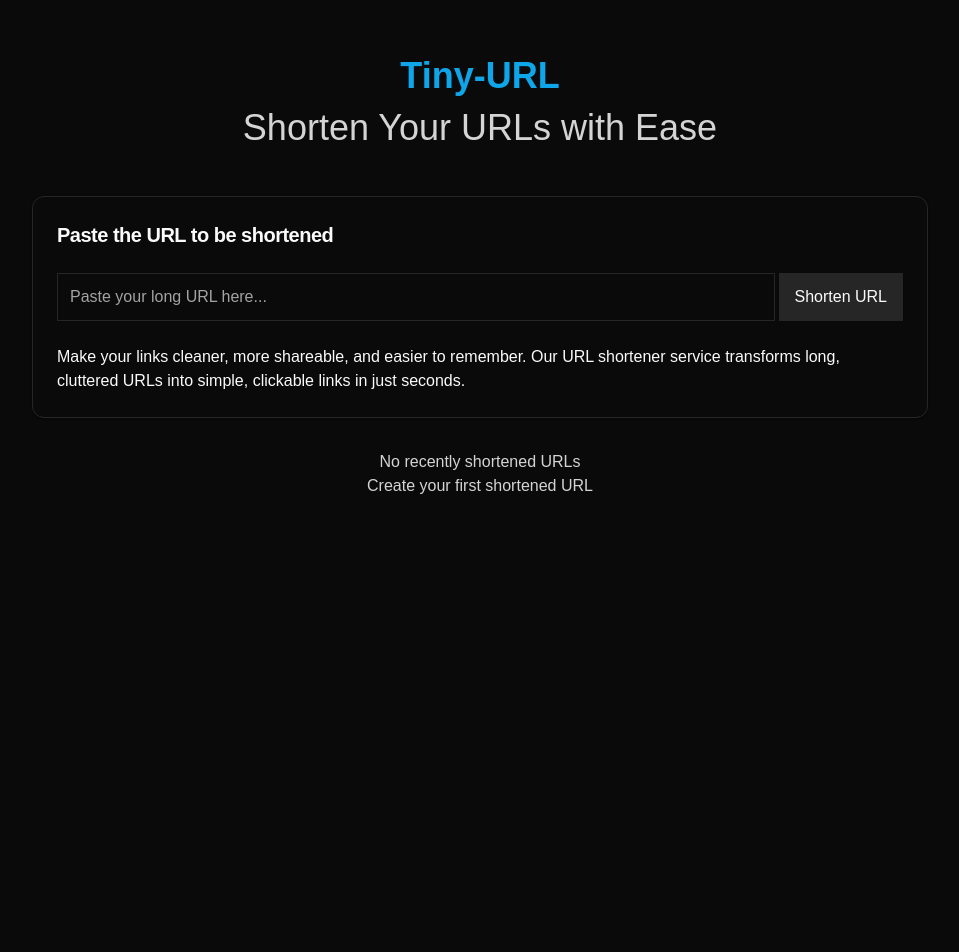
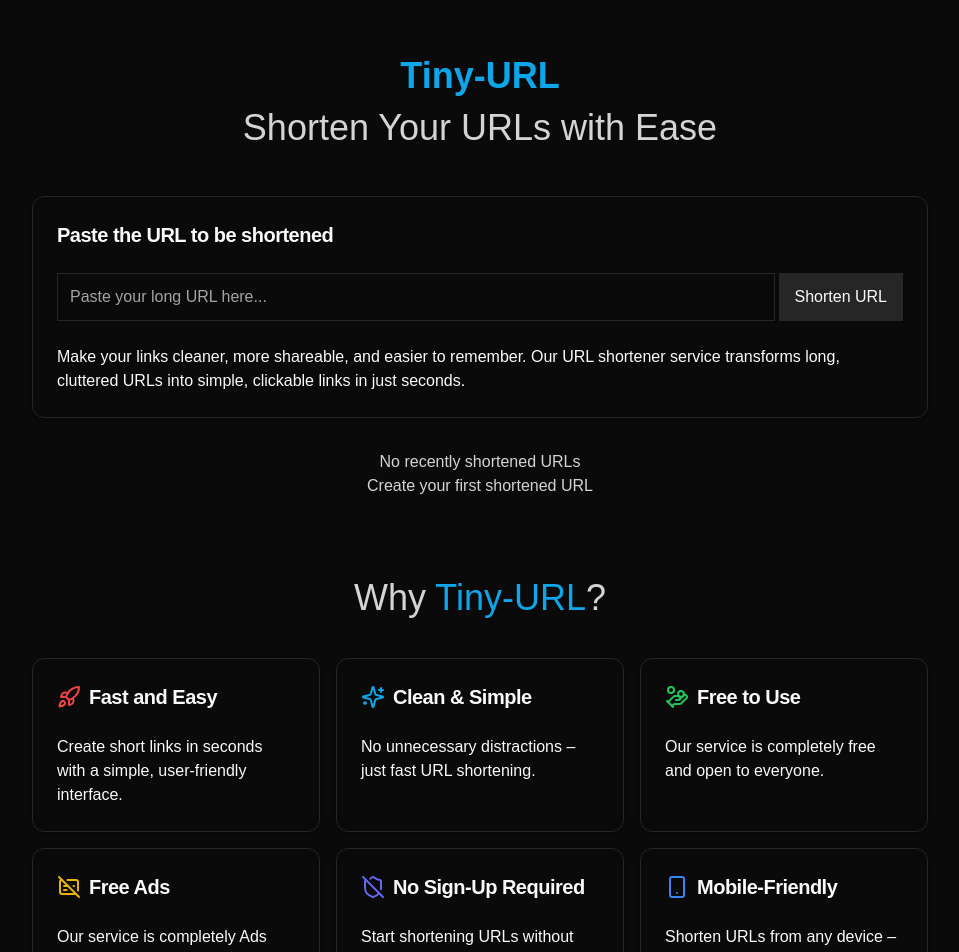
Before and after one commit to Kei-K23/tiny-url, a Next.js app: page / in a window 1280 px wide. Shown: the top 952 px of the page, without its empty margins (160-1119 px from the left). Before the commit the page ends 800 px from the top, so only its background shows below. Built offline with nearby package versions, Linux system fonts and the light colour scheme.

Commit message:
Add features section

```diff
--- /dev/null
+++ b/src/components/feature-item.tsx
@@ -0,0 +1,38 @@
+import { LucideProps } from "lucide-react";
+import React, { ForwardRefExoticComponent, RefAttributes } from "react";
+import { Card, CardContent, CardHeader, CardTitle } from "./ui/card";
+
+type FeatureItemProps = {
+  Icon: ForwardRefExoticComponent<
+    Omit<LucideProps, "ref"> & RefAttributes<SVGSVGElement>
+  >;
+  color: string;
+  title: string;
+  description: string;
+};
+
+export default function FeatureItem({
+  Icon,
+  color,
+  title,
+  description,
+}: FeatureItemProps) {
+  return (
+    <Card className="group hover:shadow-md hover:shadow-neutral-700 transition-all">
+      <CardHeader>
+        <CardTitle className="text-lg md:text-xl flex items-center gap-2">
+          <Icon
+            className="group-hover:animate-bounce"
+            style={{
+              color: color,
+            }}
+          />
+          <span>{title}</span>
+        </CardTitle>
+      </CardHeader>
+      <CardContent>
+        <p>{description}</p>
+      </CardContent>
+    </Card>
+  );
+}
--- /dev/null
+++ b/src/components/features-section.tsx
@@ -0,0 +1,24 @@
+import { FEATURES } from "@/constants";
+import React from "react";
+import FeatureItem from "./feature-item";
+
+export default function FeaturesSection() {
+  return (
+    <div className="my-20 max-w-4xl mx-auto">
+      <h2 className="text-center text-2xl md:text-4xl text-neutral-300">
+        Why <span className="text-sky-500">Tiny-URL</span>?
+      </h2>
+      <div className="mt-10 grid grid-cols-3 gap-4 ">
+        {FEATURES.map(({ Icon, title, description, color }) => (
+          <FeatureItem
+            key={title}
+            title={title}
+            description={description}
+            Icon={Icon}
+            color={color}
+          />
+        ))}
+      </div>
+    </div>
+  );
+}
--- a/src/components/home-screen.tsx
+++ b/src/components/home-screen.tsx
@@ -7,6 +7,7 @@
 import { columns } from "./data-table/columns";
 import { URLMapping } from "@/type";
 import { getStorageItems } from "@/lib/storage";
+import FeaturesSection from "./features-section";
 
 export default function HomeScreen() {
   const [longURL, setLongURL] = useState<string>("");
@@ -60,6 +61,7 @@
           <p>Create your first shortened URL</p>
         </div>
       )}
+      <FeaturesSection />
     </main>
   );
 }
--- /dev/null
+++ b/src/constants.ts
@@ -0,0 +1,49 @@
+import {
+  CaptionsOff,
+  HandCoins,
+  Rocket,
+  ShieldOff,
+  Smartphone,
+  Sparkles,
+} from "lucide-react";
+
+export const FEATURES = [
+  {
+    Icon: Rocket,
+    color: "#ef4444",
+    title: "Fast and Easy",
+    description:
+      "Create short links in seconds with a simple, user-friendly interface.",
+  },
+  {
+    Icon: Sparkles,
+    color: "#0ea5e9",
+    title: "Clean & Simple",
+    description: "No unnecessary distractions – just fast URL shortening.",
+  },
+  {
+    Icon: HandCoins,
+    color: "#22c55e",
+    title: "Free to Use",
+    description: "Our service is completely free and open to everyone.",
+  },
+  {
+    Icon: CaptionsOff,
+    color: "#eab308",
+    title: "Free Ads",
+    description: "Our service is completely Ads free.",
+  },
+  {
+    Icon: ShieldOff,
+    color: "#6366f1",
+    title: "No Sign-Up Required",
+    description: "Start shortening URLs without creating an account.",
+  },
+  {
+    Icon: Smartphone,
+    color: "#3b82f6",
+    title: "Mobile-Friendly",
+    description:
+      "Shorten URLs from any device – desktop, tablet, or smartphone.",
+  },
+];
```
